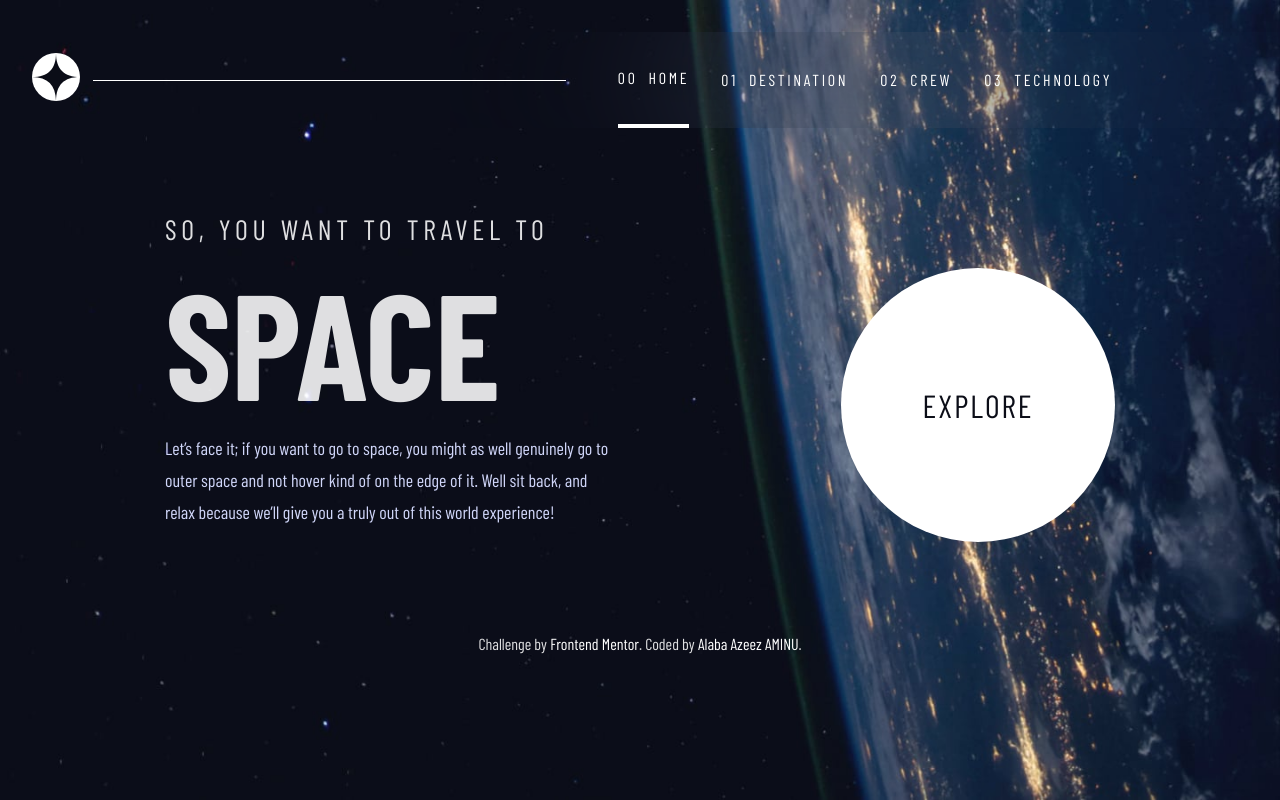
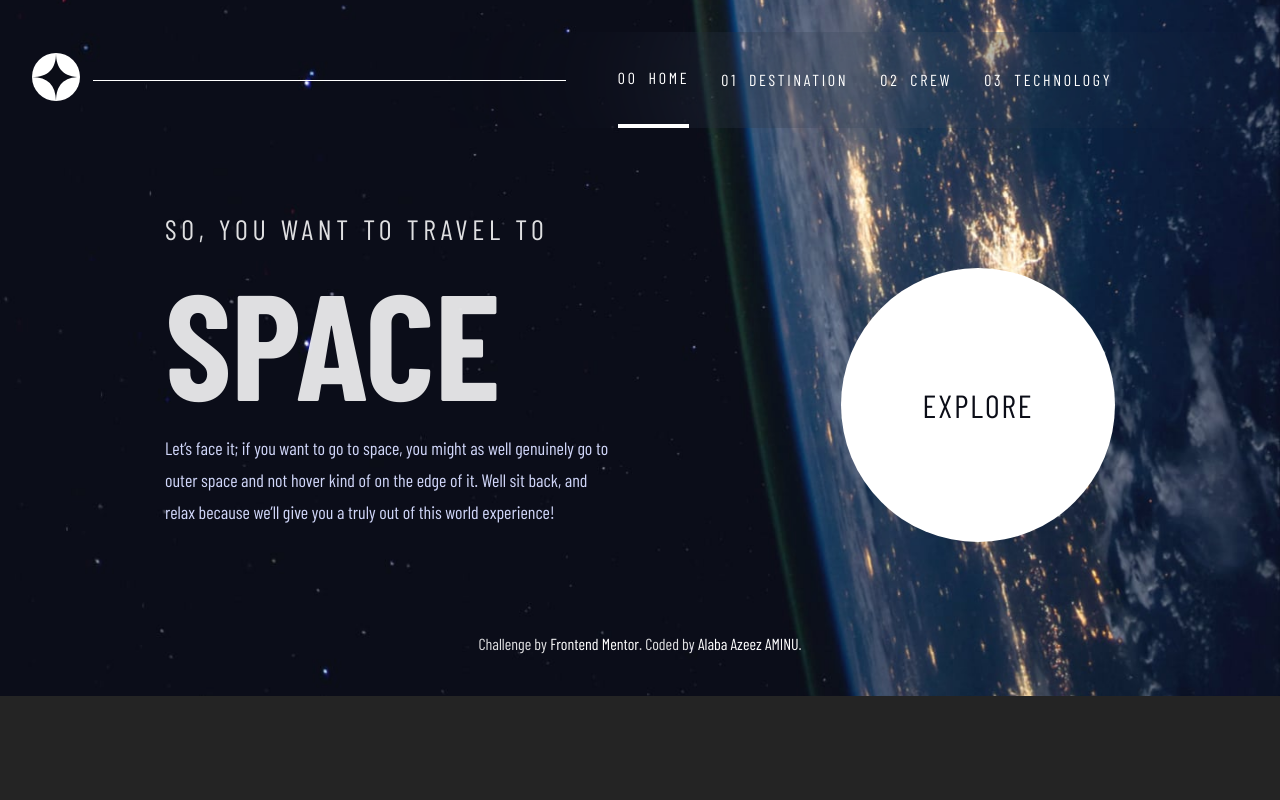
Before and after one commit to alaba-web/space-tow, a React (Vite) app: page / in a window 1280 px wide. Built offline with nearby package versions, Linux system fonts and the light colour scheme; a web font is replaced by a local one.

Commit message:
adjust vieport

```diff
--- a/src/pages/home.css
+++ b/src/pages/home.css
@@ -120,7 +120,7 @@
 @media (min-width: 900px) {
   .container {
     background-image: url("../assets/home/background-home-desktop.jpg");
-    height: 100%;
+    height: max-content;
   }
 
   .home {
```
